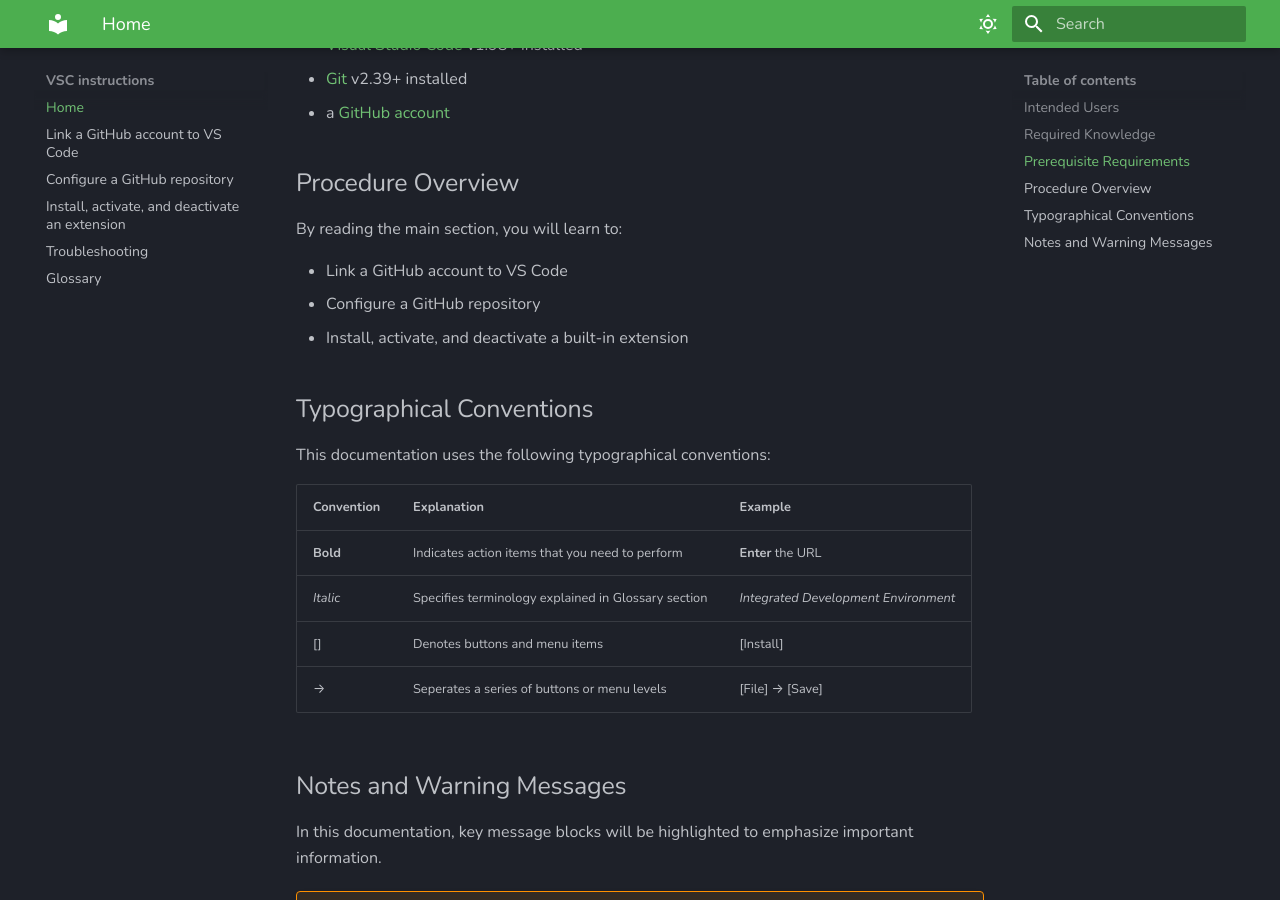
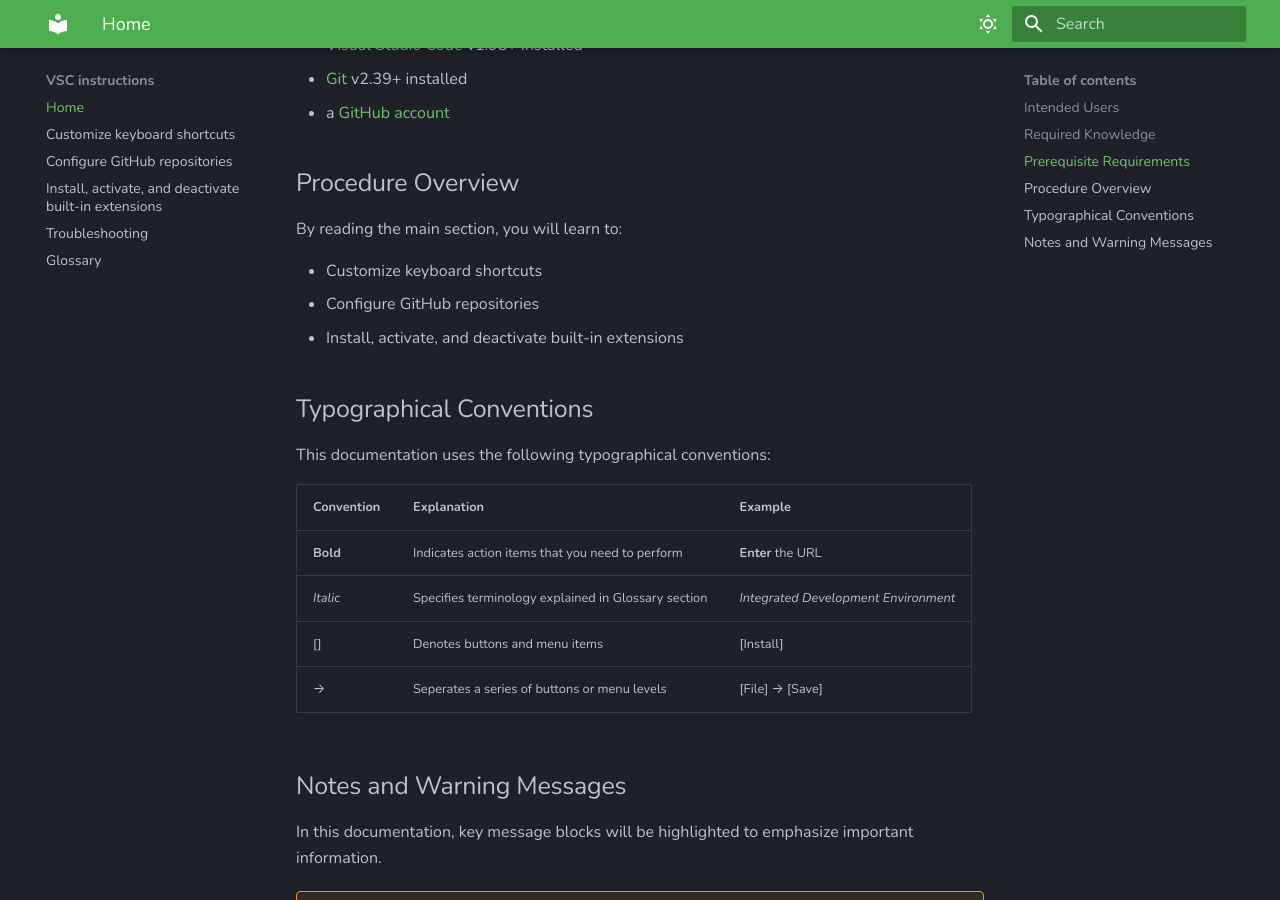
Before and after one commit to DJANG2024/MKDocsMaterial, an MkDocs documentation site: the page built from docs/index.md, in a window 1280 px wide and 900 px high, scrolled down 1027 px. Built offline with MkDocs 1.6.1 and Material for MkDocs 9.7.7, drawn with Linux system fonts in a browser that asks for light colours.

Commit message:
Reorganize pages

```diff
--- a/docs/index.md
+++ b/docs/index.md
@@ -32,9 +32,9 @@
 ## Procedure Overview
 By reading the main section, you will learn to:
 
-- Link a GitHub account to VS Code
-- Configure a GitHub repository
-- Install, activate, and deactivate a built-in extension
+- Customize keyboard shortcuts
+- Configure GitHub repositories
+- Install, activate, and deactivate built-in extensions
 
 
 ## Typographical Conventions
--- a/mkdocs.yml
+++ b/mkdocs.yml
@@ -34,8 +34,8 @@
 
 nav:
   - Home: "index.md"
-  - Link a GitHub account to VS Code: "task1.md"
-  - Configure a GitHub repository: "task2.md"
-  - Install, activate, and deactivate an extension: "task3.md"
+  - Customize keyboard shortcuts: "task1.md"
+  - Configure GitHub repositories: "task2.md"
+  - Install, activate, and deactivate built-in extensions: "task3.md"
   - Troubleshooting: "Troubleshooting.md"
   - Glossary: "Glossary.md"
```
